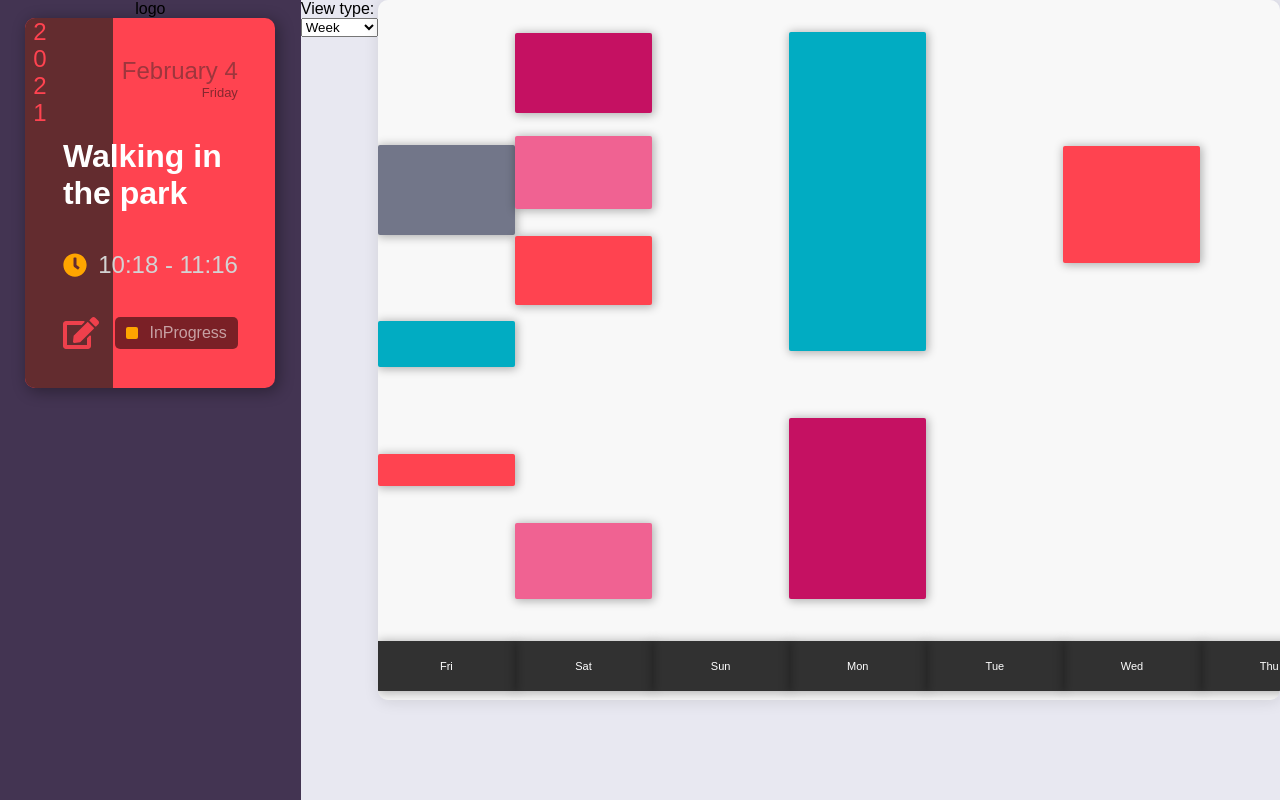
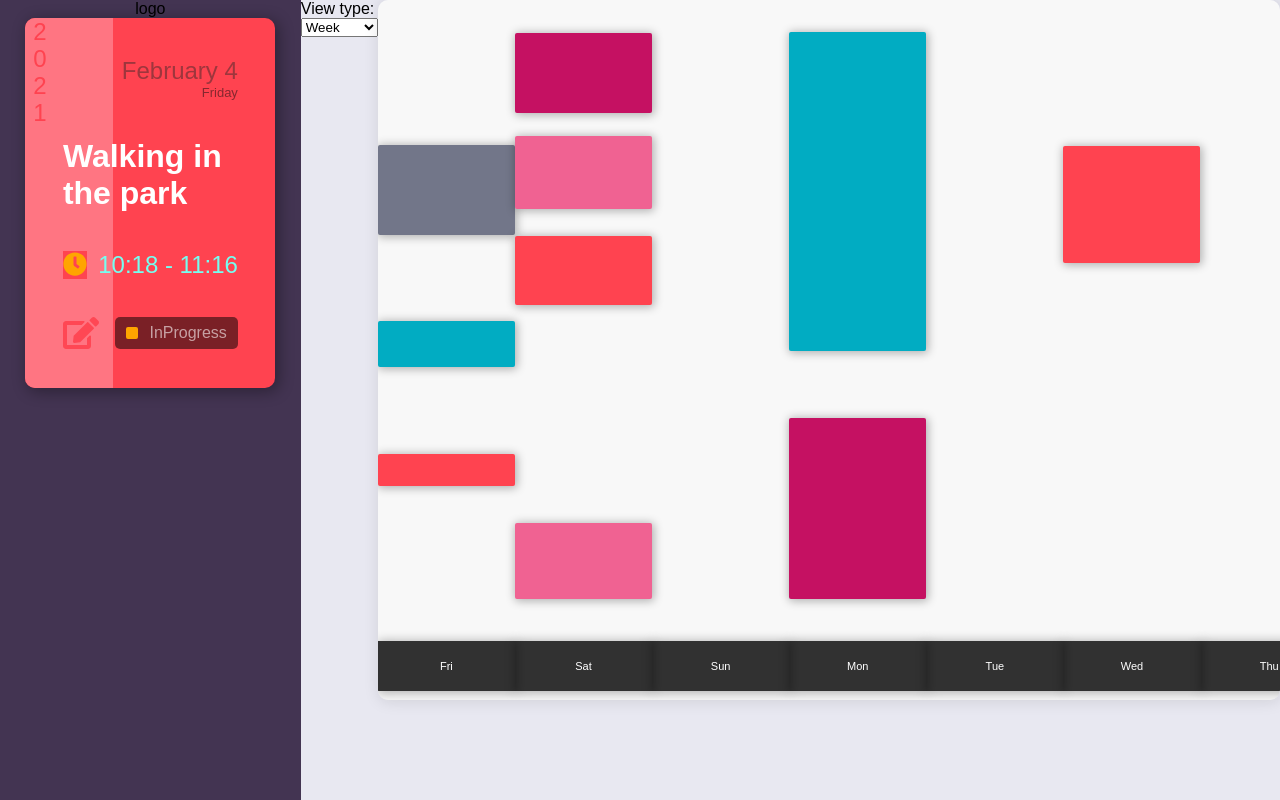
Before and after one commit to galibhassan/shomoy-sharoni, a React (Create React App) app: page / in a window 1280 px wide. Built offline with nearby package versions, Linux system fonts and the light colour scheme.

Commit message:
Dynamically change TaskDetail colors

```diff
--- a/src/components/taskDetail/taskDetail.js
+++ b/src/components/taskDetail/taskDetail.js
@@ -3,6 +3,7 @@ import { getMonthFromNumber } from "../../utils/getMonthFromNumber";
 import { getDayInWeek } from "../../utils/getDayInWeek";
 import { getAbsDays } from "../../utils/taskUtils";
 import { BIG_BANG_YEAR } from "../../constants";
+import tinycolor from "tinycolor2";
 
 import { FontAwesomeIcon } from "@fortawesome/react-fontawesome";
 import { faClock, faEdit } from "@fortawesome/free-solid-svg-icons";
@@ -13,10 +14,24 @@ export const TaskDetail = (props) => {
   const { title, startingTime, endingTime, color: taskColor } = props;
   const { day: dayNum, month, year } = props.date;
 
+  const getColors = (taskColor) => {
+    const lum = tinycolor(taskColor).getLuminance();
+    let rectColor;
+    if (lum > 0.5) rectColor = tinycolor(taskColor).darken().darken();
+    else rectColor = tinycolor(taskColor).brighten().brighten();
+
+    return {
+      rectColor: rectColor.toString(),
+      timeTextColor: rectColor.complement().toString(),
+    };
+  };
+
+  console.log(getColors(taskColor));
+
   const getStatusIndicatorColor = (status) => {
     switch (status) {
       case "Upcoming":
-        return "blue";
+        return "#1ba8f0"; //blue
       case "InProgress":
         return "orange";
       case "Done":
@@ -42,10 +57,20 @@ export const TaskDetail = (props) => {
   const monthString = getMonthFromNumber(month);
   return (
     <div className={styles.taskDetails} style={{ backgroundColor: taskColor }}>
-      <div className={styles.rectangle}>
-        <div className={styles.year}>{year}</div>
+      <div
+        className={styles.rectangle}
+        style={{
+          backgroundColor: getColors(taskColor).rectColor,
+        }}
+      >
+        <div className={styles.year} style={{ color: taskColor }}>
+          {year}
+        </div>
       </div>
-      <div className={styles.dateContainer}>
+      <div
+        className={styles.dateContainer}
+        style={{ color: getColors(taskColor).rectColor }}
+      >
         <div className={styles.monthAndDay}>
           {monthString} {dayNum}
         </div>
@@ -54,12 +79,24 @@ export const TaskDetail = (props) => {
 
       <div className={styles.title}>{title}</div>
       <div className={styles.timeContainer}>
-        <FontAwesomeIcon
-          icon={faClock}
-          size="md"
-          color={getStatusIndicatorColor(props.status)}
-        />
-        <span className={styles.time}>
+        <div
+          className={styles.clockContainer}
+          style={{
+            backgroundColor: taskColor,
+          }}
+        >
+          <FontAwesomeIcon
+            icon={faClock}
+            size="md"
+            color={getStatusIndicatorColor(props.status)}
+          />
+        </div>
+        <span
+          className={styles.time}
+          style={{
+            color: getColors(taskColor).timeTextColor,
+          }}
+        >
           {startingTime} - {endingTime}
         </span>
       </div>
@@ -68,7 +105,7 @@ export const TaskDetail = (props) => {
           icon={faEdit}
           size="2x"
           opacity={0.9}
-          color="#FF4350"
+          color={taskColor}
         />
         <div className={styles.statusContainer}>
           <div
```
